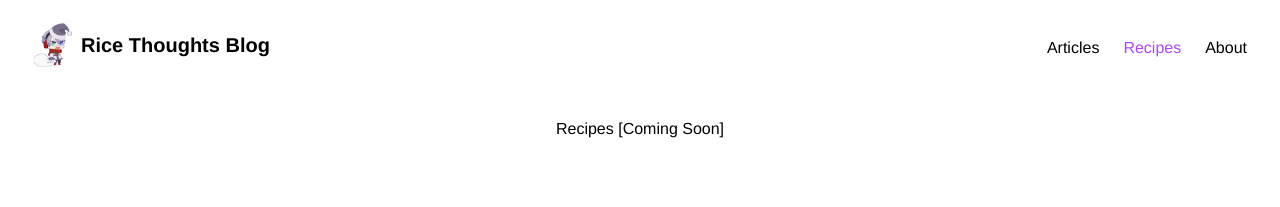
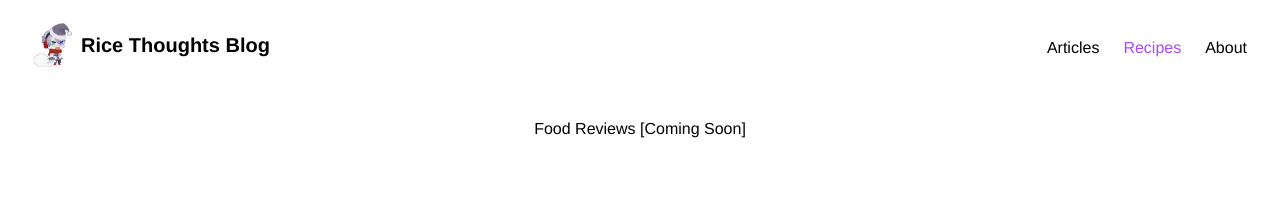
Before and after one commit to evaxliu/rice-thoughts, a Next.js app: page /recipes in a window 1280 px wide. Shown: the top 207 px of the page. Built offline with nearby package versions, Linux system fonts and the light colour scheme.

Commit message:
Update page.tsx

```diff
--- a/src/app/recipes/page.tsx
+++ b/src/app/recipes/page.tsx
@@ -3,7 +3,7 @@ export default function Recipes() {
   return (
     <div className="flex items-center justify-items-center">
         <p className="">
-          Recipes [Coming Soon]
+          Food Reviews [Coming Soon]
         </p>
     </div>
   );
```
